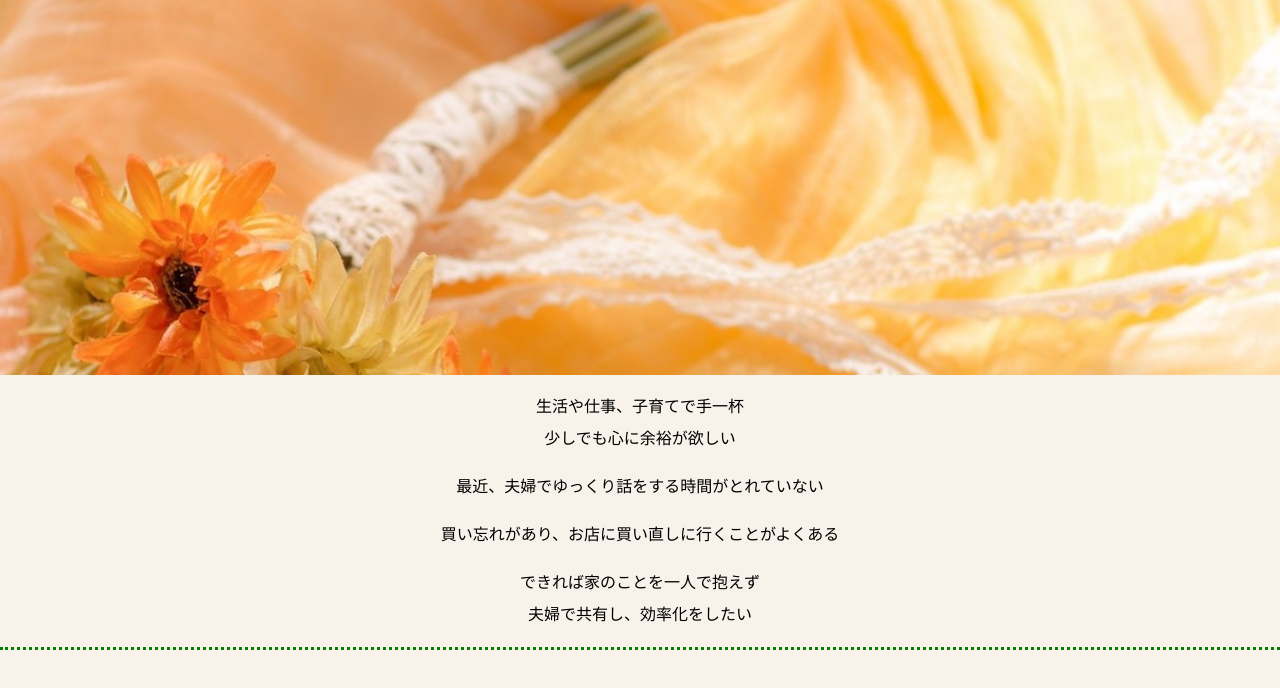
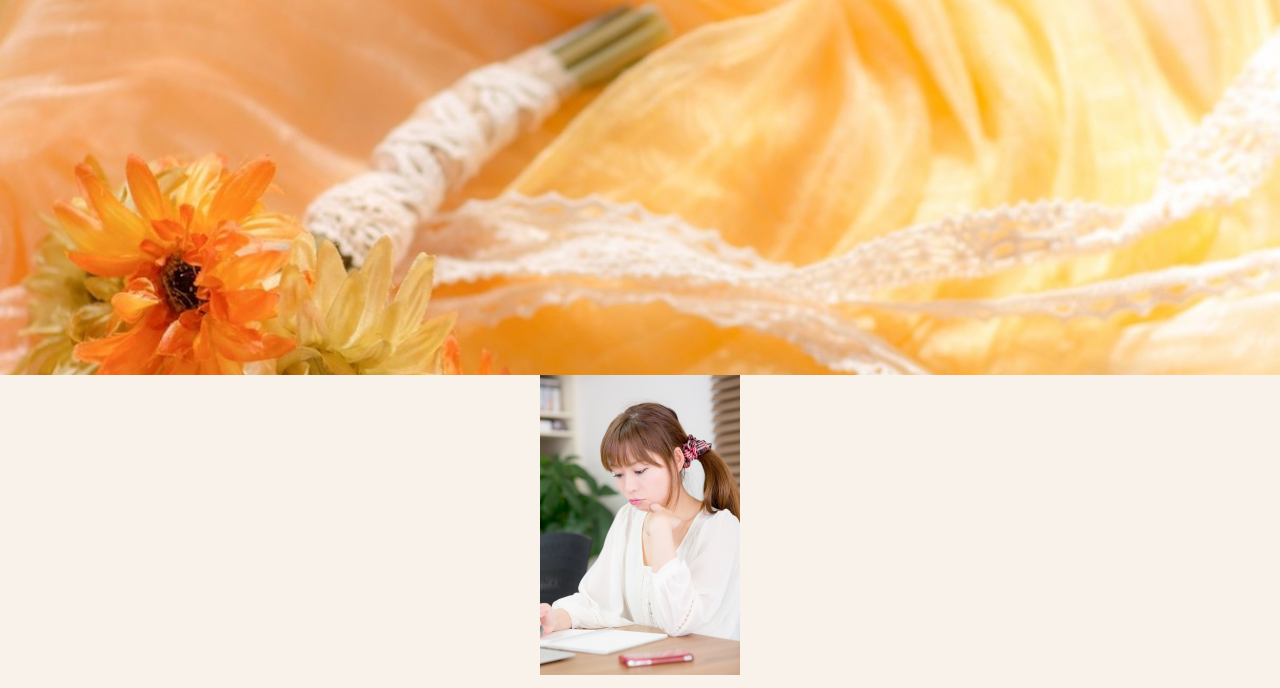
Before and after one commit to masatakashida/planet_space_company, a plain HTML site: page index.html in a window 1280 px wide. Shown: the part 233-921 px from the top of the page. Drawn offline with Linux system fonts and the light colour scheme.

Commit message:
考え中の画像の追加

```diff
--- a/index.html
+++ b/index.html
@@ -28,6 +28,7 @@
       </div>
     </section>
     <section id="section1">
+      <img src="image/woman1.jpg" alt="womantest" class="woman">
       <p>生活や仕事、子育てで手一杯<br>少しでも心に余裕が欲しい</p>
       <p>最近、夫婦でゆっくり話をする時間がとれていない</p>
       <p>買い忘れがあり、お店に買い直しに行くことがよくある</p>
--- a/main.css
+++ b/main.css
@@ -57,6 +57,13 @@ h3 {
 p {
   line-height: 2.0;
   text-align: center;
+}
+
+.woman {
+  height: 300px;
+  display: block;
+  margin-left: auto;
+  margin-right: auto;
 }
 
 .okaimono-image {
```
Also changed, not shown: image/woman1.jpg (added).
